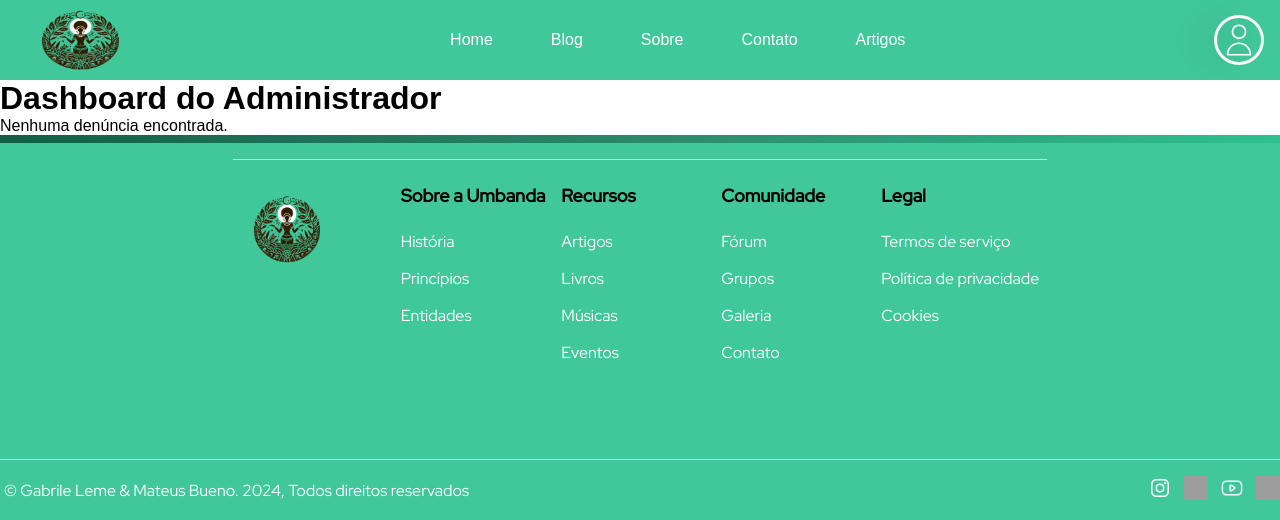
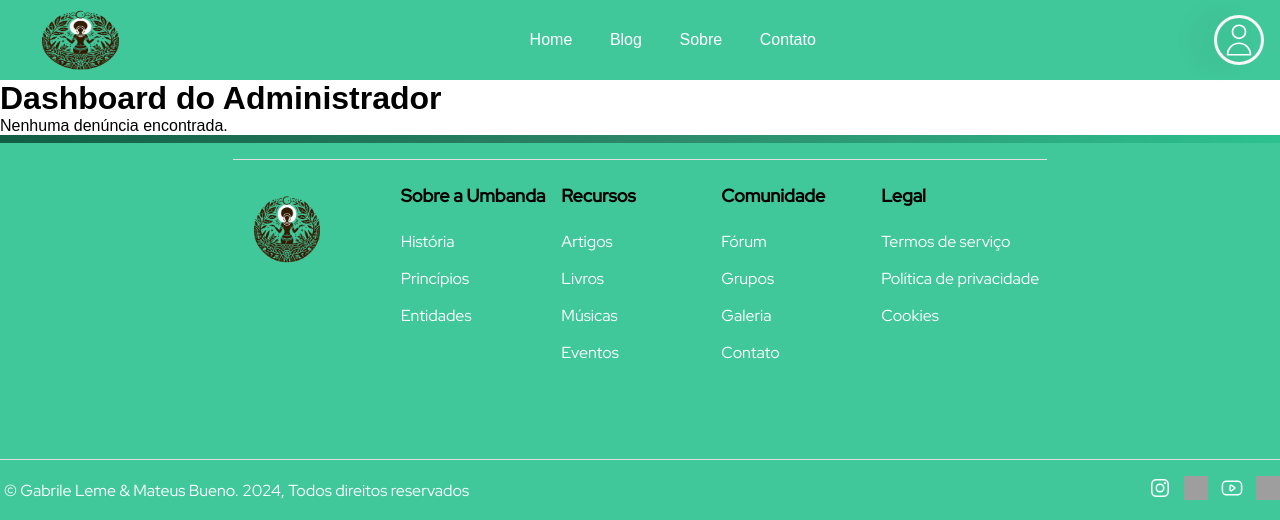
Before and after one commit to Buenno0/website, a PHP site: page /admin/adm_dashboard.php in a window 1280 px wide. Shown: the top 520 px of the page. Run offline with PHP 8.4, Linux system fonts and the light colour scheme; the visitor is signed in with stand-in values (Sample User, id 1); data that the repository does not hold is empty; grey boxes are pictures that could not be loaded.

Commit message:
Refactor navigation links in header.php and index.php

```diff
--- a/includes/header.php
+++ b/includes/header.php
@@ -31,7 +31,6 @@ if (isset($_SESSION["user_id"]) && isset($_SESSION["user_name"])) {
             <li><a href="/website/src/blog.php">Blog</a></li>
             <li><a href="/website/about.php">Sobre</a></li>
             <li><a href="/website/contact.php">Contato</a></li>
-            <li><a href="#">Artigos</a></li>
         </ul>
     </nav>
 
@@ -55,7 +54,7 @@ if (isset($_SESSION["user_id"]) && isset($_SESSION["user_name"])) {
                 </li>
                 <?php if ($user_type == 'adm') : ?>
                     <li>
-                        <img src="/website/assets/settings.svg" alt="Settings"><a class="a-menu" href="/website/admin/adm_dashboard.php"> Admnistração</a>
+                        <img src="/website/assets/settings.svg" alt="Settings"><a class="a-menu" href="/website/admin/adm_dashboard.php"> Administração</a>
                     </li>
                 <?php endif; ?>
             </ul>
--- a/style/style.css
+++ b/style/style.css
@@ -83,22 +83,20 @@ header {
 
 .nav-links {
     list-style-type: none;
-    padding: 0;
     margin: 0;
     display: flex;
-    gap: 20px;
+    margin-right: 10px;
+    justify-content: space-around;
 }
 
-.nav-links li {
-    position: relative;
-}
+
 
 .nav-links a {
     text-decoration: none;
     color: white;
     font-size: 16px;
     transition: color 0.3s ease, border-bottom 0.3s ease;
-    padding: 10px 15px;
+    padding: 1vh 1vw;
     border-radius: 5px;
 }
 
@@ -1229,6 +1227,9 @@ img.post-image {
     color: #000;
     text-decoration: none;
 }
+.a-menu:hover {
+    color: var(--gray-dark);
+}
 
 
 
```
